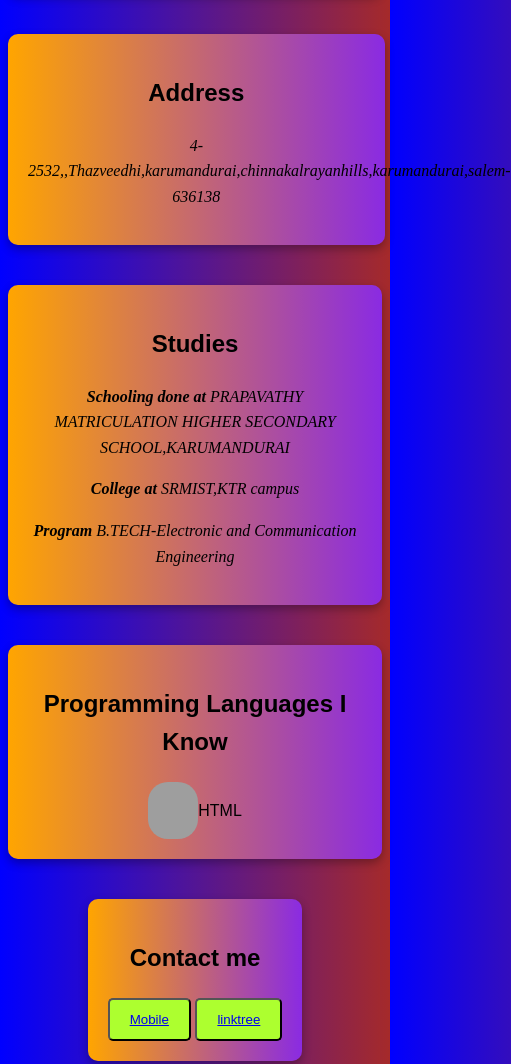
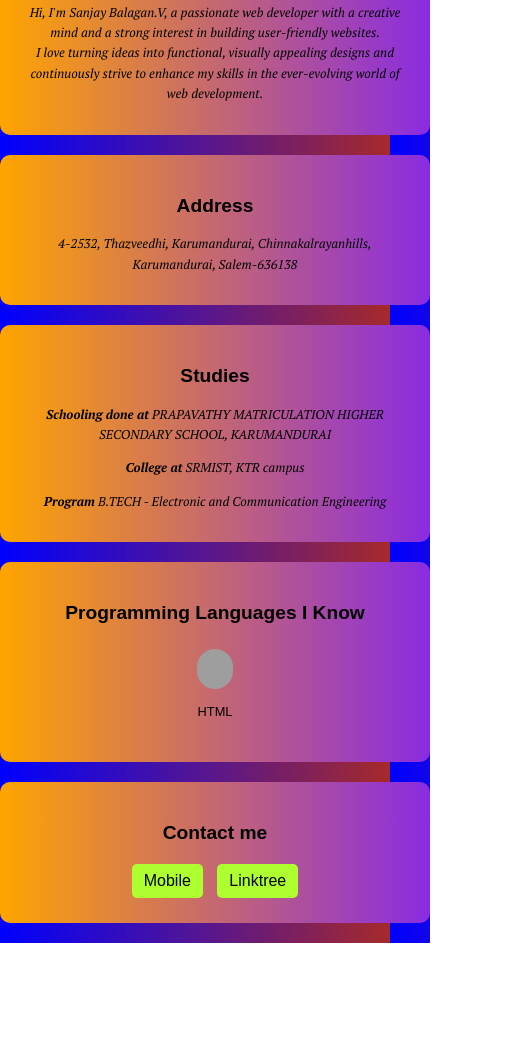
Before and after one commit to sanjay-2424/sanjay-portfolio, a plain HTML site: page index.html in a window 390 px wide. Shown: the part 703-1767 px from the top of the page, 511 px wide, since content can reach past the window. After the commit the page ends 1646 px from the top, so only its background shows below. Drawn offline with Linux system fonts and the light colour scheme; grey boxes are pictures that could not be loaded; a web font is replaced by a local one.

Commit message:
index.html

```diff
--- a/index.html
+++ b/index.html
@@ -1,118 +1,154 @@
 <!DOCTYPE html>
 <html lang="en">
 <head>
-    <title>SANJAY BALAGAN.V </title>
+    <title>SANJAY BALAGAN.V</title>
+    <meta name="viewport" content="width=device-width, initial-scale=1.0">
     <style>
-        body{
+        body {
             font-family: 'Poppins', sans-serif;
             line-height: 1.6;
             background: linear-gradient(to right, blue, brown);
             overflow-x: hidden;
+            margin: 0;
+            padding: 0;
         }
 
-        .img{
+        .img {
             display: flex;
             justify-content: center;
         }
 
-        img{
+        img {
             border-radius: 20px;
+            max-width: 90%;
+            height: auto;
         }
 
-        .aboutme{
-            padding: 20px 20px;
+        .aboutme, .studies, .address, .contactme, .skills-section {
+            padding: 20px;
             text-align: center;
             border-radius: 10px;
             box-shadow: 0 4px 10px rgba(0, 0, 0, 0.3);
-            margin: 40px auto;
-            width: fit-content;
-            max-width: 90%;
+            margin: 20px auto;
+            width: 90%;
             background: linear-gradient(to right, orange, blueviolet);
         }
 
-        .studies{
+        h1 {
             text-align: center;
-            padding: 20px 20px;
-            text-align: center;
-            border-radius: 10px;
-            box-shadow: 0 4px 10px rgba(0, 0, 0, 0.3);
-            margin: 40px auto;
-            width: fit-content;
-            max-width: 90%;
-            background: linear-gradient(to right, orange, blueviolet);
+            font-size: 2.5rem;
+            margin: 20px 0;
         }
 
-        .address{
-            text-align: center;
-            padding: 20px 20px;
-            text-align: center;
-            border-radius: 10px;
-            box-shadow: 0 4px 10px rgba(0, 0, 0, 0.3);
-            margin: 40px auto;
-            width: fit-content;
-            max-width: 90%;
-            background: linear-gradient(to right, orange, blueviolet);
+        h2 {
+            font-size: 1.8rem;
+            margin-bottom: 10px;
         }
 
-        .contactme{
-            text-align: center;
-            padding: 20px 20px;
-            text-align: center;
-            border-radius: 10px;
-            box-shadow: 0 4px 10px rgba(0, 0, 0, 0.3);
-            margin: 40px auto;
-            width: fit-content;
-            max-width: 90%;
-            background: linear-gradient(to right, orange, blueviolet);
+        p {
+            font-size: 1rem;
+            margin-bottom: 10px;
         }
 
-            h1{
-            text-align: center;
+        button {
+            background-color: greenyellow;
+            border: none;
+            border-radius: 5px;
+            padding: 12px 20px;
+            margin: 5px;
         }
 
-        button{
-            background-color: greenyellow;
-            border-radius: 5px;
-            padding: 12px 20px;
-            gap: 20px;
+        button a {
+            text-decoration: none;
+            color: black;
+            font-size: 1rem;
         }
 
-        .pl{
+        .pl {
             display: flex;
             justify-content: center;
+            flex-wrap: wrap;
         }
 
-        .skill{
+        .skill {
             display: flex;
-            justify-content: center;
+            flex-direction: column;
+            align-items: center;
+            margin: 10px;
         }
 
-        .skills-section{
-            text-align: center;
-            padding: 20px 20px;
-            text-align: center;
-            border-radius: 10px;
-            box-shadow: 0 4px 10px rgba(0, 0, 0, 0.3);
-            margin: 40px auto;
-            width: fit-content;
-            max-width: 90%;
-            background: linear-gradient(to right,orange, blueviolet);
+        .skill img {
+            width: 50px;
+            height: 50px;
         }
 
-        .sbname{
+        .skills-section {
+            padding: 20px;
+            margin: 20px auto;
+        }
+
+        .sbname {
             font-family: "PT Serif", serif;
             font-weight: 700;
-            font-style: normal;
         }
 
-        .kissme{
-            font-family: "PT_Serif variant1", Tofu;
+        .kissme {
+            font-family: "PT Serif", serif;
             font-weight: 400;
             font-style: italic;
         }
 
+        @media (max-width: 768px) {
+            h1 {
+                font-size: 2rem;
+            }
 
+            h2 {
+                font-size: 1.5rem;
+            }
 
+            p {
+                font-size: 0.9rem;
+            }
+
+            button {
+                padding: 10px 15px;
+                font-size: 0.9rem;
+            }
+
+            .skills-section, .aboutme, .studies, .address, .contactme {
+                width: 100%;
+                box-shadow: none;
+            }
+
+            .img img {
+                max-width: 100%;
+            }
+        }
+
+        @media (max-width: 480px) {
+            h1 {
+                font-size: 1.8rem;
+            }
+
+            h2 {
+                font-size: 1.2rem;
+            }
+
+            p {
+                font-size: 0.8rem;
+            }
+
+            button {
+                padding: 8px 12px;
+                font-size: 0.8rem;
+            }
+
+            .skills-section .skill img {
+                width: 40px;
+                height: 40px;
+            }
+        }
     </style>
 
     <link rel="preconnect" href="https://fonts.googleapis.com">
@@ -126,48 +162,46 @@
         <h1 class="sbname">SANJAY BALAGAN V</h1>
 
         <div class="img">
-    <img src="IMG-20241104-WA0333.jpg" alt="SANJAY BALAGAN" style="height: 250PX;"/>
+            <img src="IMG-20241104-WA0333.jpg" alt="SANJAY BALAGAN">
         </div>
 
         <div class="aboutme">
             <h2>About me</h2>
             <p class="kissme">
                 Hi, I'm Sanjay Balagan.V, a passionate web developer with a creative mind and a strong interest in building user-friendly websites.<br>
-         I love turning ideas into functional, visually appealing designs and continuously strive to enhance my skills in the ever-evolving world of web development.</p>
+                I love turning ideas into functional, visually appealing designs and continuously strive to enhance my skills in the ever-evolving world of web development.
+            </p>
         </div>
 
         <div class="address">
             <h2 class="hugme">Address</h2>
-        <p class="kissme">4-2532,,Thazveedhi,karumandurai,chinnakalrayanhills,karumandurai,salem-636138</p>
+            <p class="kissme">4-2532, Thazveedhi, Karumandurai, Chinnakalrayanhills, Karumandurai, Salem-636138</p>
         </div>
-
 
         <div class="studies">
             <h2>Studies</h2>
-    <p class="kissme"><strong>Schooling done at</strong> PRAPAVATHY MATRICULATION HIGHER SECONDARY SCHOOL,KARUMANDURAI</p>
-    <p class="kissme"><strong>College at</strong> SRMIST,KTR campus</p>
-    <p class="kissme"><strong>Program</strong> B.TECH-Electronic and Communication Engineering</p>
+            <p class="kissme"><strong>Schooling done at</strong> PRAPAVATHY MATRICULATION HIGHER SECONDARY SCHOOL, KARUMANDURAI</p>
+            <p class="kissme"><strong>College at</strong> SRMIST, KTR campus</p>
+            <p class="kissme"><strong>Program</strong> B.TECH - Electronic and Communication Engineering</p>
         </div>
 
         <section id="skills">
             <div class="skills-section">
+                <h2>Programming Languages I Know</h2>
                 <div class="pl">
-            <h2>Programming Languages I Know</h2></div>
-            <div class="skills-icons">
                     <div class="skill">
-                    <img src="https://upload.wikimedia.org/wikipedia/commons/6/61/HTML5_logo_and_wordmark.svg" alt="HTML" style="width: 50px;">
+                        <img src="https://upload.wikimedia.org/wikipedia/commons/6/61/HTML5_logo_and_wordmark.svg" alt="HTML">
                         <p>HTML</p>
                     </div>
-
+                </div>
+            </div>
         </section>
-
 
         <div class="contactme">
             <h2>Contact me</h2>
-    <button><a href="9940899253">Mobile</a></button>
-    <button><a href="https://linktr.ee/sb6927">linktree</a></button>
+            <button><a href="tel:9940899253">Mobile</a></button>
+            <button><a href="https://linktr.ee/sb6927" target="_blank">Linktree</a></button>
         </div>
-
     </div>
 
 </body>
```
Lines whose indentation alone changed are shown as unchanged.
